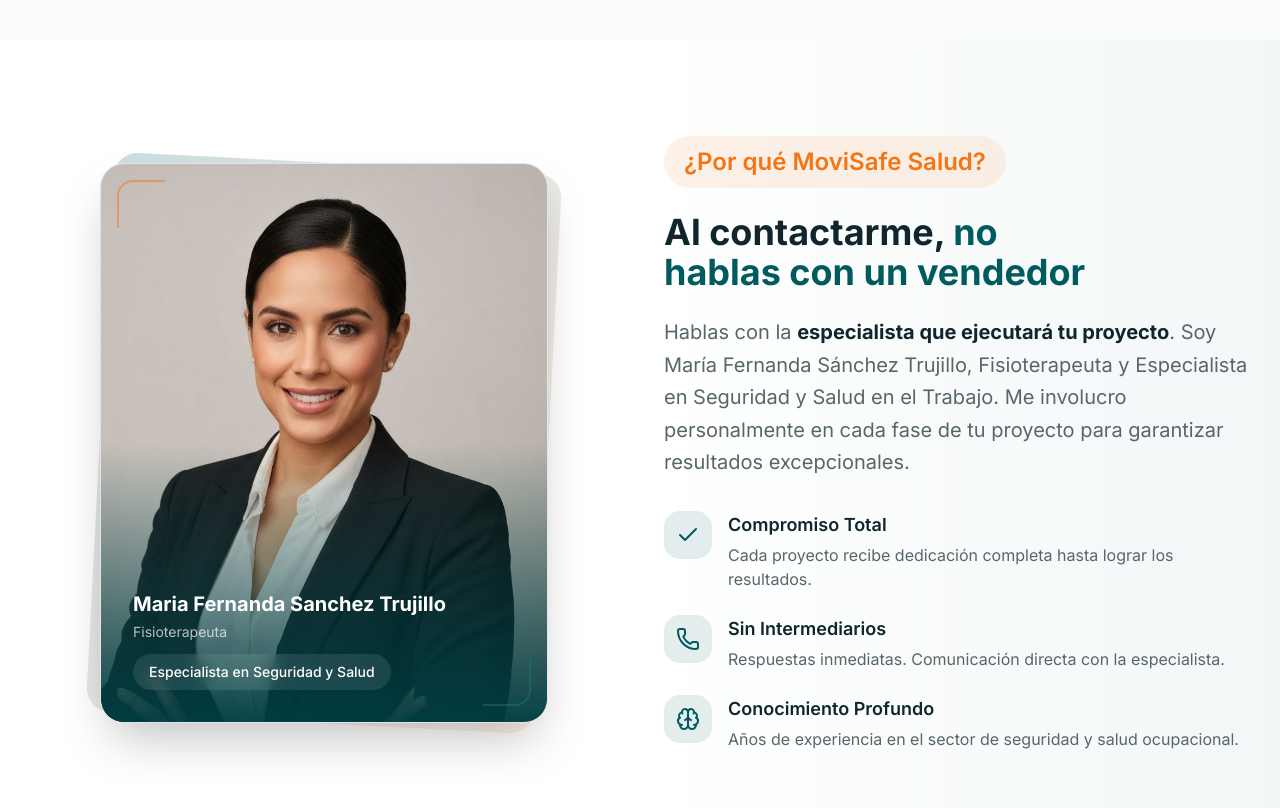
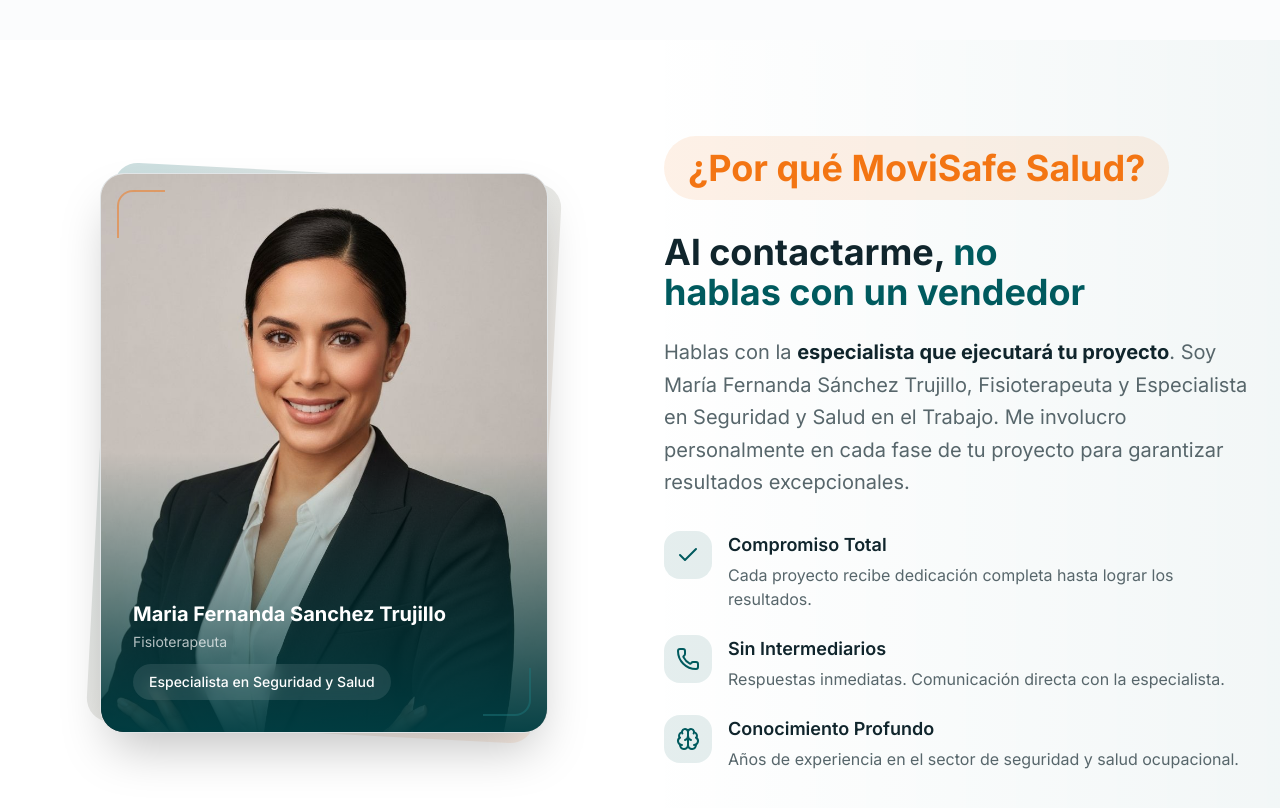
Before and after one commit to Larry-Garcia-dev/v0-movi-safe-salud-landing-page, a Next.js app: page / in a window 1280 px wide. Shown: the part 1720-2528 px from the top of the page. Built offline with nearby package versions, Linux system fonts and the light colour scheme.

Commit message:
style: update title styling for better proportions
Increase title size and adjust padding and margin for visual balance.

Co-authored-by: Larry Garcia <150953324+Larry-Garcia-dev@users.noreply.github.com>

```diff
--- a/components/landing/about-section.tsx
+++ b/components/landing/about-section.tsx
@@ -83,7 +83,7 @@ export function AboutSection() {
             animate={isInView ? { opacity: 1, x: 0 } : {}}
             transition={{ duration: 0.8, delay: 0.2 }}
           >
-            <span className="inline-block px-5 py-2.5 bg-orange/10 rounded-full text-orange text-xl md:text-2xl font-semibold mb-6">
+            <span className="inline-block px-6 py-3 bg-orange/10 rounded-full text-orange text-2xl md:text-3xl lg:text-4xl font-bold mb-8">
               ¿Por qué MoviSafe Salud?
             </span>
 
```
